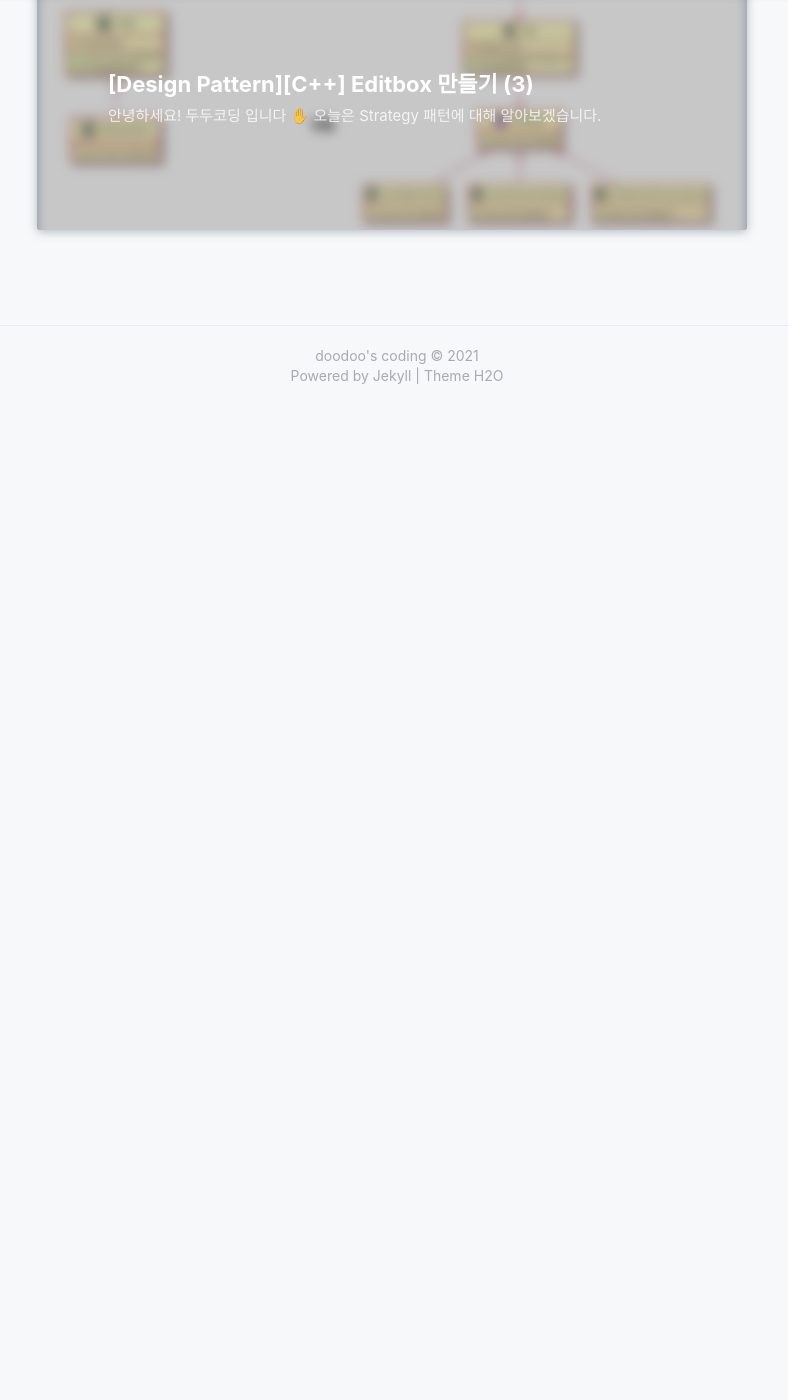
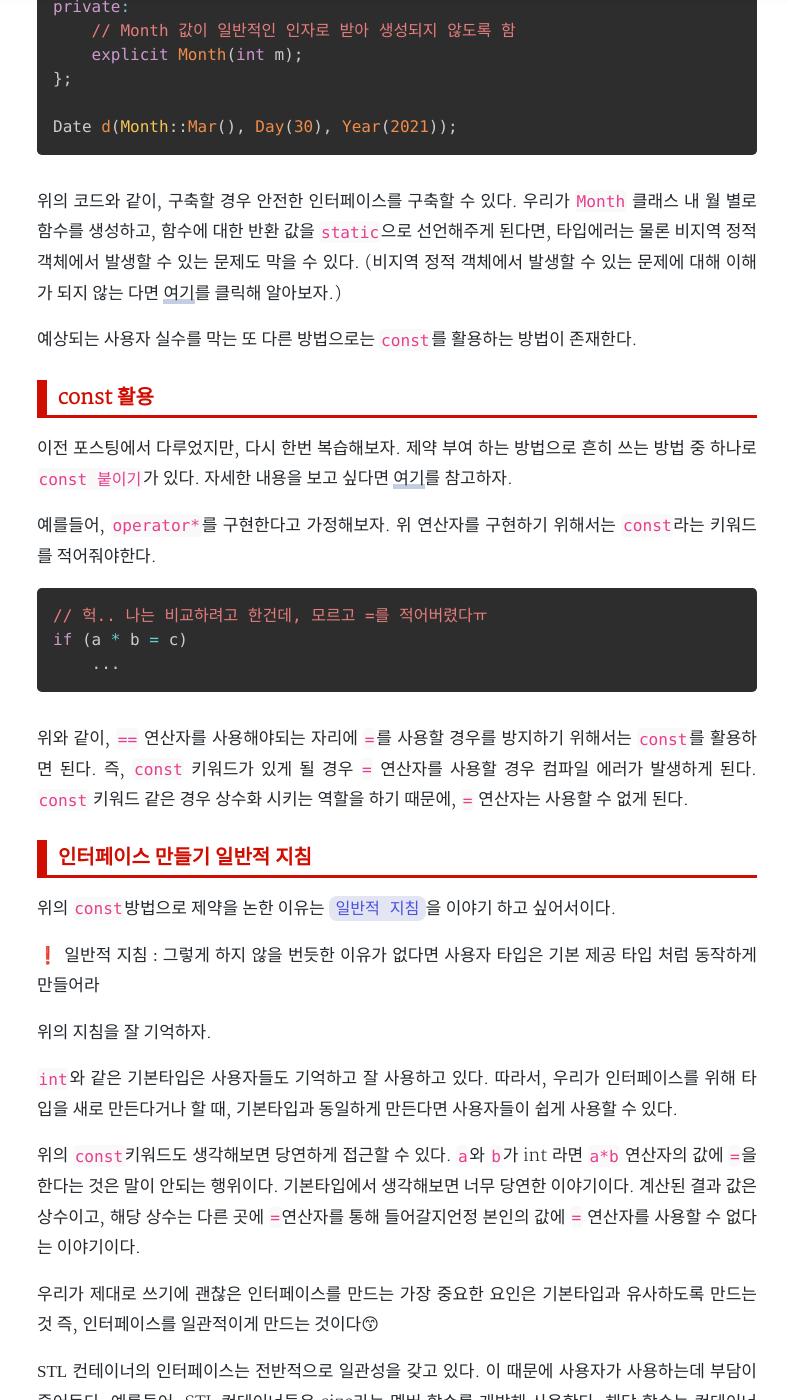
Before and after one commit to 0xd00d00/0xd00d00.github.io, a Jekyll site: the page built from _posts/2021-09-05-effective_23.md, in a window 1280 px wide and 1400 px high, scrolled down 3326 px. Shown: the whole window, without its empty margins (243-1031 px from the left). Built offline with Jekyll 4.4.1, drawn with Linux system fonts in a browser that asks for light colours; nearby versions of some CDN libraries; some web fonts are replaced; comment, search, counter and statistics services are not loaded; a style sheet for code colours, icons or effects is not loaded; before the commit the page ends 3732 px from its top, so only the background shows below that; some of the changed text lies outside the part shown.

Commit message:
[post] add posting for design pattern and effective_c++

````diff
--- a/_posts/2021-09-05-effective_23.md
+++ b/_posts/2021-09-05-effective_23.md
@@ -74,7 +74,7 @@ Date d (3, 40, 1995);
 위와 같은 케이스는 사용자가 잘못 입력헀지만, `int`라는 타입에는 명확하게 숫자가
 전달돼 문제 없이 컴파일 된다. 이를 막기 위해시는 *타입 시스템*을 활용하면 된다.
 
-일, 월 연을 구분하는 간단한 wrapper 타입을 만들고, 이 타입을 `Date` 생성자 안에
+일, 월, 년을 구분하는 새로운 타입을 만들고, 이 타입을 `Date` 생성자 안에
 두면 문제를 해결 수 있다.
 
 ```cpp
@@ -107,5 +107,97 @@ Date (Month(30), Day(3), Year(2021));  // 타입 확인해주세요!
 Date (Month(3), Day(30), Year(2021));  // 정상입니다.
 ```
 
-위와 같이 wrapper 함수를 만들어, 적절한 예외 처리를 넣어준다면 타입의 예외
-처리로 문제를 해결할 수 있다.
+위와 같이, 타입을 적절히 새로 준비만 해도 인터페이스 사용 에러를 막는 데는
+충분하다. 일단 타입이 있으면, 각 타입별로 제약을 가할 수 있는데, 제약을 통해 좀
+더 인터페이스 에러를 쉽게 막을 수 있다.
+
+예를 들어, 월이 가질 수 있는 유효값은 12개이다. `Month` 타입은 12개라는 제약을
+활용해 인터페이스 에러를 막을 수 있다. 보통 `enum`을 사용하려고 하는데, `enum`
+같은 경우 `int`타입으로 변할 수 있기 때문에 타입 안정성 측면에서는 좋지 못한
+선택이다. 따라서, 타입 안정성까지 고려하기 위해서는 Month 집합을 먼저 고려해
+만들어 두면 된다.
+
+```cpp
+class Month {
+public:
+	static Month Jan() { return Month(1); }
+	static Month Feb() { return Month(2); }
+	...
+	static Month Dec() { return Month(12); }
+	...
+
+private:
+	// Month 값이 일반적인 인자로 받아 생성되지 않도록 함
+	explicit Month(int m);
+};
+
+Date d(Month::Mar(), Day(30), Year(2021));
+```
+
+위의 코드와 같이, 구축할 경우 안전한 인터페이스를 구축할 수 있다. 우리가 `Month`
+클래스 내 월 별로 함수를 생성하고, 함수에 대한 반환 값을 `static`으로 선언해주게
+된다면, 타입에러는 물론 비지역 정적 객체에서 발생할 수 있는 문제도 막을 수 있다.
+(비지역 정적 객체에서 발생할 수 있는 문제에 대해 이해가 되지 않는 다면
+ [여기](https://0xd00d00.github.io/2021/07/28/effective_9.html)를 클릭해 알아보자.)
+
+예상되는 사용자 실수를 막는 또 다른 방법으로는 `const`를 활용하는 방법이 존재한다.
+
+### const 활용
+이전 포스팅에서 다루었지만, 다시 한번 복습해보자. 제약 부여 하는 방법으로 흔히
+쓰는 방법 중 하나로 `const 붙이기`가 있다. 자세한 내용을 보고 싶다면 [여기](https://0xd00d00.github.io/2021/07/09/effective_5.html)를 참고하자.
+
+예를들어, `operator*`를 구현한다고 가정해보자. 위 연산자를 구현하기 위해서는
+`const`라는 키워드를 적어줘야한다.
+
+```cpp
+// 헉.. 나는 비교하려고 한건데, 모르고 =를 적어버렸다ㅠ
+if (a * b = c)
+	...
+```
+
+위와 같이, `==` 연산자를 사용해야되는 자리에 `=`를 사용할 경우를 방지하기
+위해서는 `const`를 활용하면 된다. 즉, `const` 키워드가 있게 될 경우 `=` 연산자를
+사용할 경우 컴파일 에러가 발생하게 된다. `const` 키워드 같은 경우 상수화 시키는
+역할을 하기 때문에, `=` 연산자는 사용할 수 없게 된다.
+
+### 인터페이스 만들기 일반적 지침
+위의 `const`방법으로 제약을 논한 이유는 <span class="tip">일반적 지침</span>을
+이야기 하고 싶어서이다.
+
+*❗ 일반적 지침 : 그렇게 하지 않을 번듯한 이유가 없다면 사용자 타입은 기본 제공
+타입 처럼 동작하게 만들어라*
+
+위의 지침을 잘 기억하자.
+
+`int`와 같은 기본타입은 사용자들도 기억하고 잘 사용하고 있다. 따라서, 우리가
+인터페이스를 위해 타입을 새로 만든다거나 할 때, *기본타입*과 동일하게 만든다면
+사용자들이 쉽게 사용할 수 있다.
+
+위의 `const`키워드도 생각해보면 당연하게 접근할 수 있다. `a`와 `b`가 int 라면
+`a*b` 연산자의 값에 `=`을 한다는 것은 말이 안되는 행위이다. *기본타입*에서
+생각해보면 너무 당연한 이야기이다. 계산된 결과 값은 상수이고, 해당 상수는 다른
+곳에 `=`연산자를 통해 들어갈지언정 본인의 값에 `=` 연산자를 사용할 수 없다는
+이야기이다.
+
+우리가 제대로 쓰기에 괜찮은 인터페이스를 만드는 가장 중요한 요인은 *기본타입과
+유사*하도록 만드는 것 즉, 인터페이스를 *일관적*이게 만드는 것이다😙
+
+*STL* 컨테이너의 인터페이스는 전반적으로 일관성을 갖고 있다. 이 때문에 사용자가
+사용하는데 부담이 줄어든다. 예를들어, STL 컨테이너들은 size라는 멤버 함수를
+개방해 사용한다. 해당 함수는 컨테이너에 들어 있는 원소를 알려준다. (일관적이게
+		모두가 `size`라는 멤버함수를 가지고 있다.)
+
+하지만, Java 같은 경우 원소의 개수를 파악하기 위해 Array에 대해서는 `length`라는 프로퍼티를 사용하고, List에
+대해서는 `size` 메소드를 사용해야한다.
+
+닷넷 (C#) 같은 경우도 Array에서는 `length`라는 프로퍼티를 사용하는데, ArrayList
+에서는 `Count`라는 프로퍼티를 사용한다.
+
+위와같이 인터페이스가 구축되어져 있어도, IDE 개발환경에서 자동으로 함수를
+찾아 주겠지만.. 개발자라면 인터페이스 구축할 때 일관성을 지키는 것이 좋다.
+(자바를 쓴다고 개발자가 아니라는 말은 아니다.)
+
+사용자 정의 인터페이스의 구축의 마지막으로 사용자 쪽에서 뭔가를 외우도록 하는
+인터페이스는 지양하도록 하자라는 부분을 이야기해보록 하자.
+
+포스팅이 너무 길어 졌으니, [다음 포스팅]()을 통해 마저 알아보도록 하자!🙃
````
Also changed, not shown: other parts of _posts/2021-09-05-effective_23.md (+1 -1 lines), _posts/2021-09-04-design_pattern_8.md (+11 -11 lines), _posts/2021-09-12-design_pattern_9.md (added, +269 -0 lines), _posts/2021-09-12-effective_24.md (added, +55 -0 lines), assets/img/observer_pattern.png (added), assets/img/observer_pattern_upcasting.png (added).
